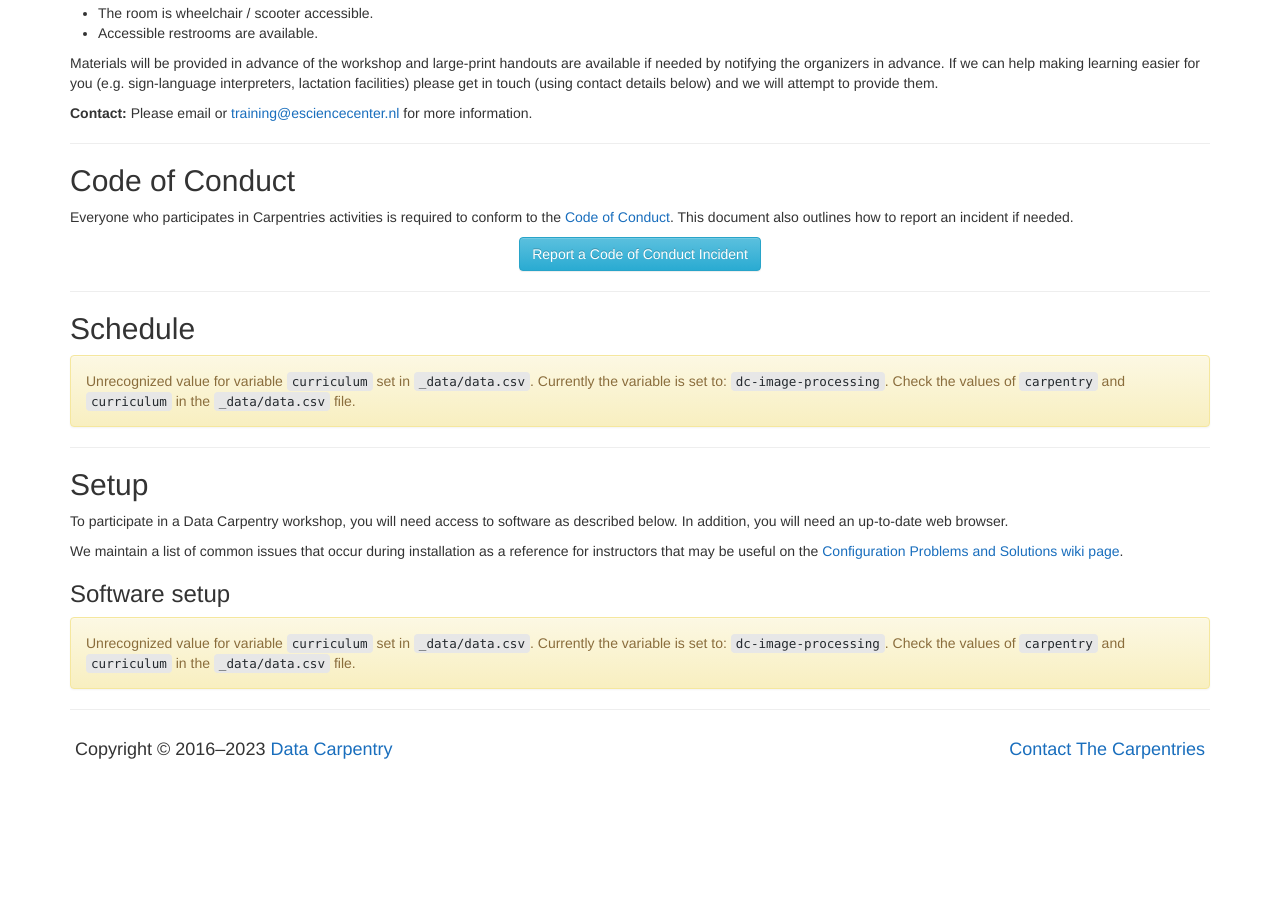
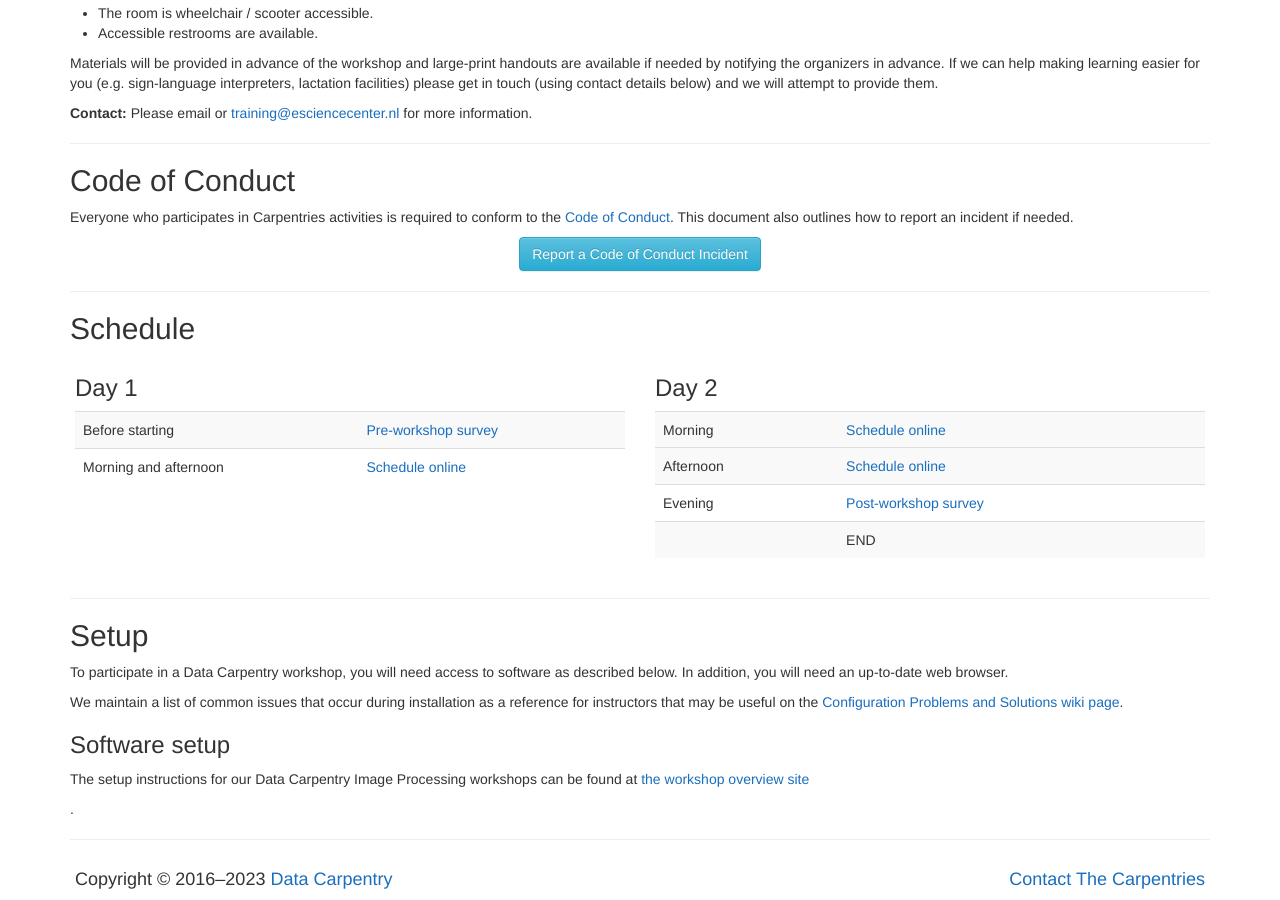
Before and after one commit to esciencecenter-digital-skills/2023-06-05-dc-image-processing, a Jekyll site: the page built from index.md, in a window 1280 px wide and 900 px high, scrolled down 1185 px. Built offline with Jekyll 4.4.1, drawn with Linux system fonts in a browser that asks for light colours; before the commit the page ends 1955 px from its top, so only the background shows below that.

Commit message:
better workshop website no warnings

```diff
--- a/_includes/dc/schedule.html
+++ b/_includes/dc/schedule.html
@@ -79,6 +79,39 @@ The schedule for the different curricula are listed here:
         </td>
       </tr>
       <tr> <td>Afternoon</td><td><a href="https://datacarpentry.org/sql-ecology-lesson/">Data Management with SQL</a></td></tr>
+      <tr>
+	<td>Evening</td>
+	<td><a href="{{ site.post_survey }}{{ site.github.project_title }}" target="_blank">Post-workshop survey</a></td>
+      </tr>
+      <tr>
+	<td> </td>
+	<td> END </td>
+      </tr>
+    </table>
+  </div>
+</div>
+
+
+{% elsif info.curriculum == "dc-image-processing" %}
+<div class="row">
+  <div class="col-md-6">
+    <h3>Day 1</h3>
+    <table class="table table-striped">
+      <tr>
+	<td>Before starting</td>
+	<td><a href="{{ site.pre_survey }}{{ site.github.project_title }}" target="_blank">Pre-workshop survey</a></td>
+      </tr>
+      <tr><td>Morning and afternoon</td> <td> <a href="https://github.com/esciencecenter-digital-skills/image-processing">Schedule online</a></td></tr>
+
+    </table>
+  </div>
+  <div class="col-md-6">
+    <h3>Day 2</h3>
+    <table class="table table-striped">
+      <tr><td>Morning</td> <td> <a href="https://github.com/esciencecenter-digital-skills/image-processing">Schedule online</a></td></tr>
+      <tr>
+      </tr>
+      <tr> <td>Afternoon</td><td><a href="https://github.com/esciencecenter-digital-skills/image-processing">Schedule online</a></td></tr>
       <tr>
 	<td>Evening</td>
 	<td><a href="{{ site.post_survey }}{{ site.github.project_title }}" target="_blank">Post-workshop survey</a></td>
--- a/_includes/dc/setup.html
+++ b/_includes/dc/setup.html
@@ -25,6 +25,7 @@ Ecology workshops
   can be found at <a href="https://datacarpentry.org/ecology-workshop/setup-r-workshop.html">
     the workshop overview site</a>.
 </p>
+
 
 {% elsif info.flavor == "python" %}
 <p>
@@ -75,6 +76,11 @@ Geospatial workshops
 {% elsif info.curriculum == "dc-geospatial" %}
 <p>The setup instructions for the Data Carpentry Geospatial workshop can be found at <a href="https://datacarpentry.org/geospatial-workshop/setup.html">the workshop overview site</a>.</p>
 
+
+
+{% elsif info.curriculum == "dc-image-processing" %}
+<p>The setup instructions for our Data Carpentry Image Processing workshops can be found at <a href="https://github.com/esciencecenter-digital-skills/image-processing">the workshop overview site</a></p>.
+
 {% else %}
 {% include warning-curriculum.html %}
 {% endif %}
```
